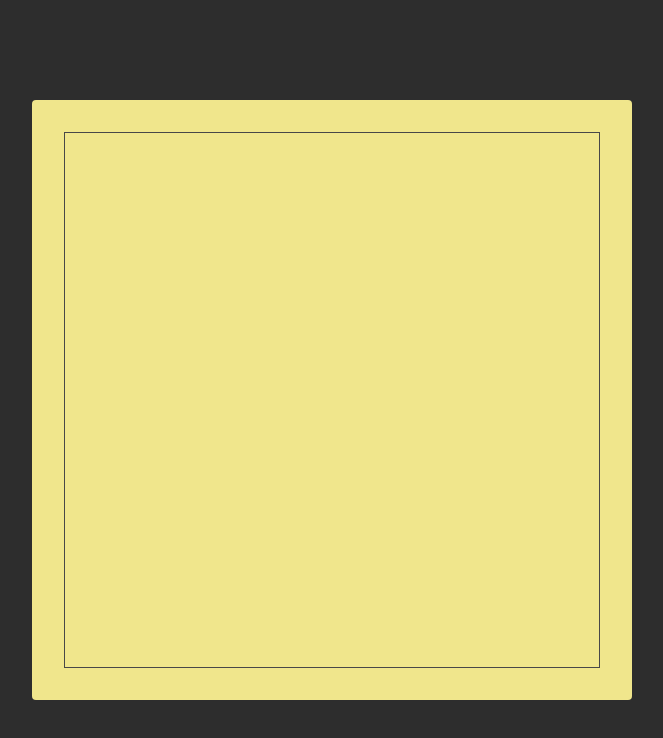
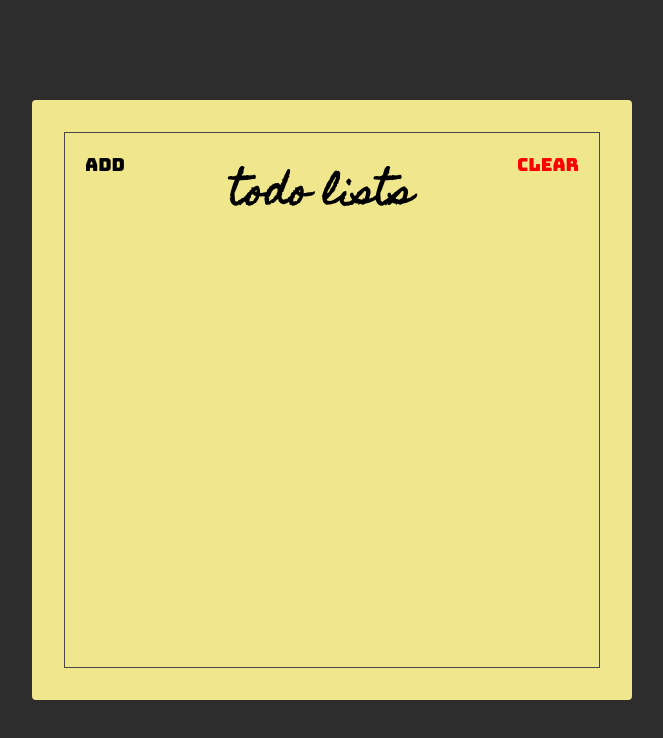
Before and after one commit to rian-arsa/react-course-todo, a website: page index.html in a window 1280 px wide. Shown: the whole page, without its empty margins (308-971 px from the left). Drawn offline with Linux system fonts and the light colour scheme.

Commit message:
Membuat section header

```diff
--- a/index.html
+++ b/index.html
@@ -6,11 +6,20 @@
     <meta http-equiv="X-UA-Compatible" content="ie=edge" />
     <title>React</title>
     <link rel="stylesheet" href="style.css" />
-    <link href="https://fonts.googleapis.com/css2?family=Bungee&family=Homemade+Apple&display=swap" rel="stylesheet">
+    <link
+      href="https://fonts.googleapis.com/css2?family=Bungee&family=Homemade+Apple&display=swap"
+      rel="stylesheet"
+    />
   </head>
   <body>
     <div class="container">
-      <div class="frame"></div>
+      <div class="frame">
+        <div class="header">
+          <button class="header-btn">Add</button>
+          <h1 class="header-title">Todo Lists</h1>
+          <button class="header-btn clear">Clear</button>
+        </div>
+      </div>
     </div>
   </body>
 </html>
--- a/style.css
+++ b/style.css
@@ -36,3 +36,29 @@ html {
   border: 1px solid #484848;
   height: 100%;
 }
+
+.header {
+  display: flex;
+  justify-content: space-between;
+  flex: 1;
+  align-items: flex-start;
+}
+
+.header-btn {
+  font-size: 1.8rem;
+  font-family: "Bungee", cursive;
+  padding: 20px;
+  background: unset;
+  border: unset;
+  outline: unset;
+}
+
+.header-title {
+  font-size: 3.6rem;
+  font-family: "Homemade Apple", cursive;
+  text-transform: lowercase;
+}
+
+.clear {
+  color: red;
+}
```
